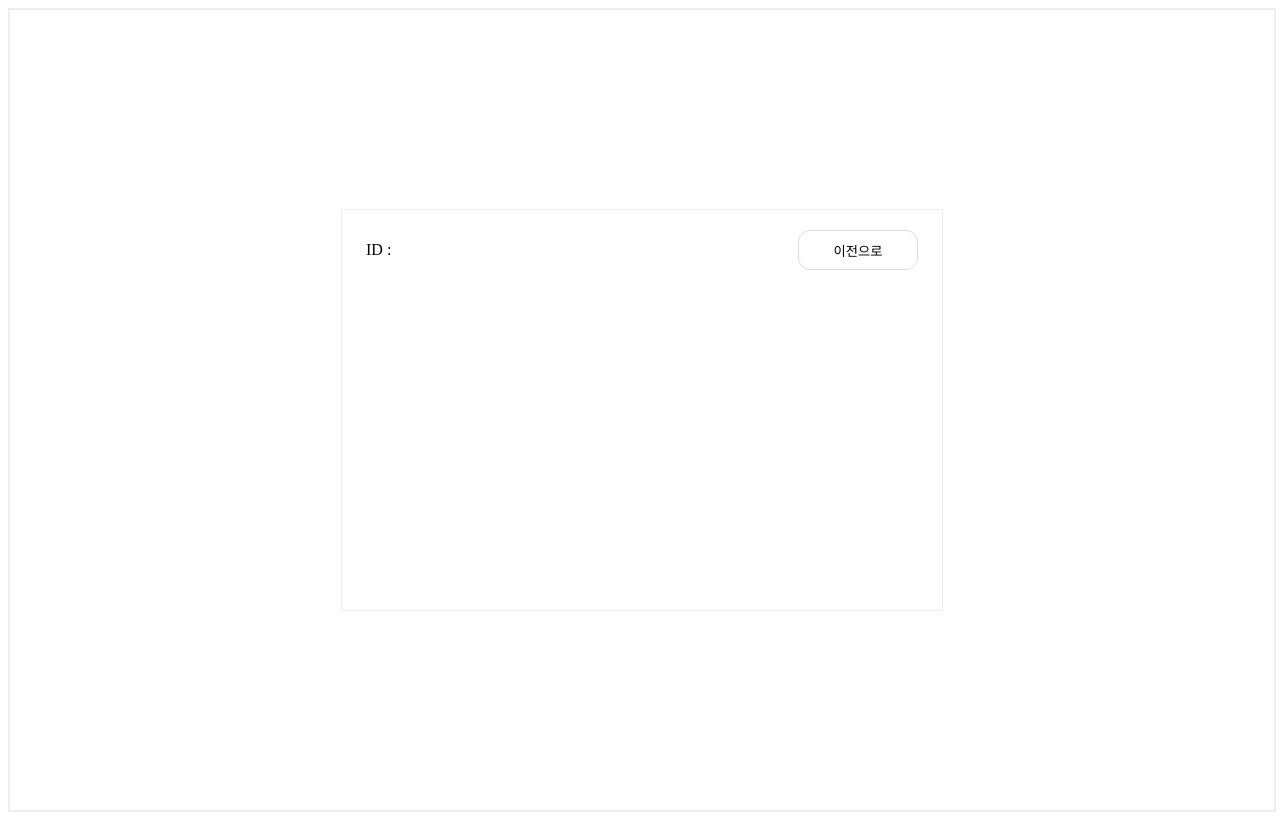
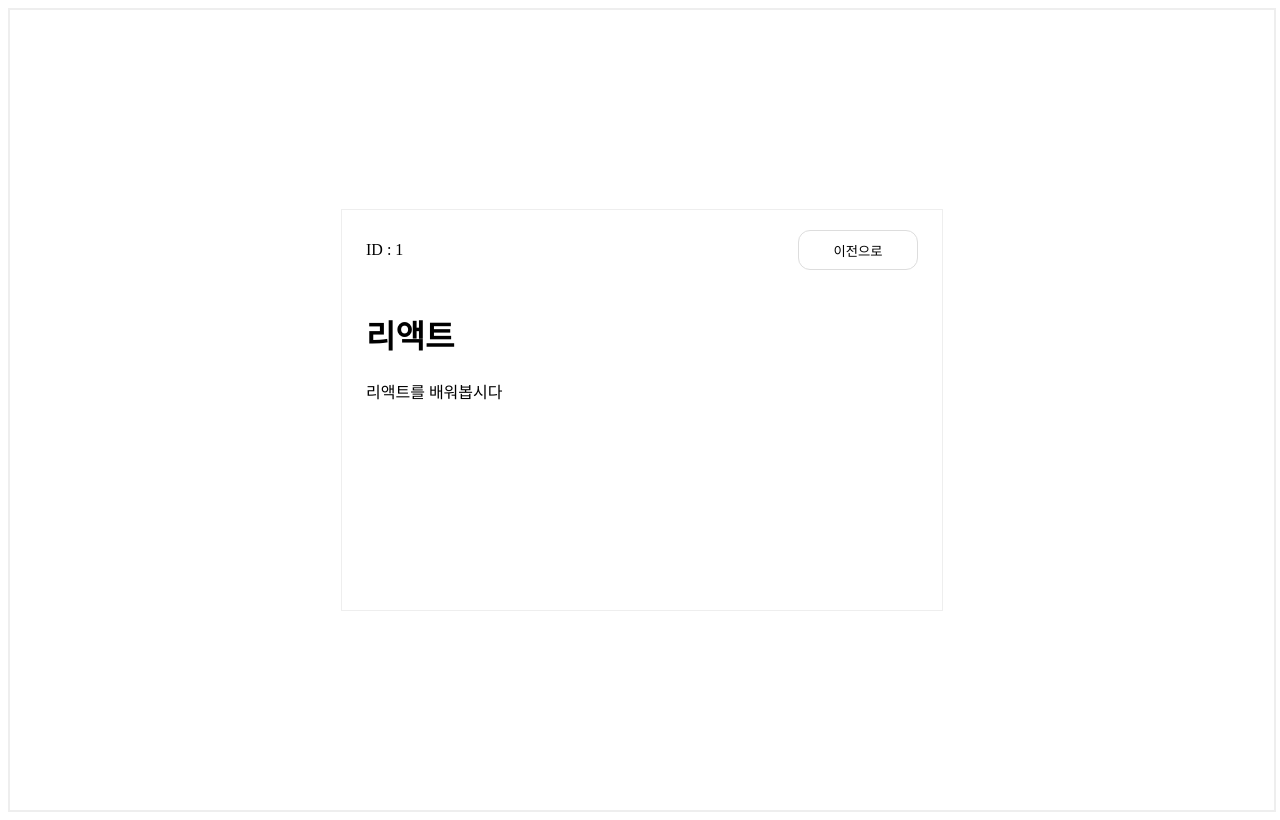
Before and after one commit to soolovepat/test-Todo-List-02, a React (Create React App) app: page /1 in a window 1280 px wide. Built offline with nearby package versions, Linux system fonts and the light colour scheme.

Commit message:
Remove unused typo

```diff
--- a/src/features/todos/components/Form.jsx
+++ b/src/features/todos/components/Form.jsx
@@ -31,8 +31,6 @@ const Form = () => {
     if (todo.title.trim() !== "" && todo.body.trim() !== "") {
       dispatch(addTodo(newTodo));
       setTodo({ ...todo, id: id, title: "", body: "" });
-
-      // console.log(todo, id);
     }
   };
 
--- a/src/pages/Detail.jsx
+++ b/src/pages/Detail.jsx
@@ -5,18 +5,21 @@ import { useNavigate, useParams } from "react-router-dom";
 import { getTodoByID } from "../redux/modules/todos.js";
 
 const Detail = () => {
+  const todo = useSelector((state) => state.todos.todo);
   const dispatch = useDispatch();
-  const todo = useSelector((state) => state.todos.todos);
-
   const { id } = useParams();
   const navigate = useNavigate();
+
+  useEffect(() => {
+    dispatch(getTodoByID(id));
+  }, [dispatch, id]);
 
   return (
     <StContainer>
       <StDialog>
         <div>
           <StDialogHeader>
-            <div>ID :{todo.id}</div>
+            <div>ID : {id}</div>
             <StButton
               borderColor="#ddd"
               onClick={() => {
```
